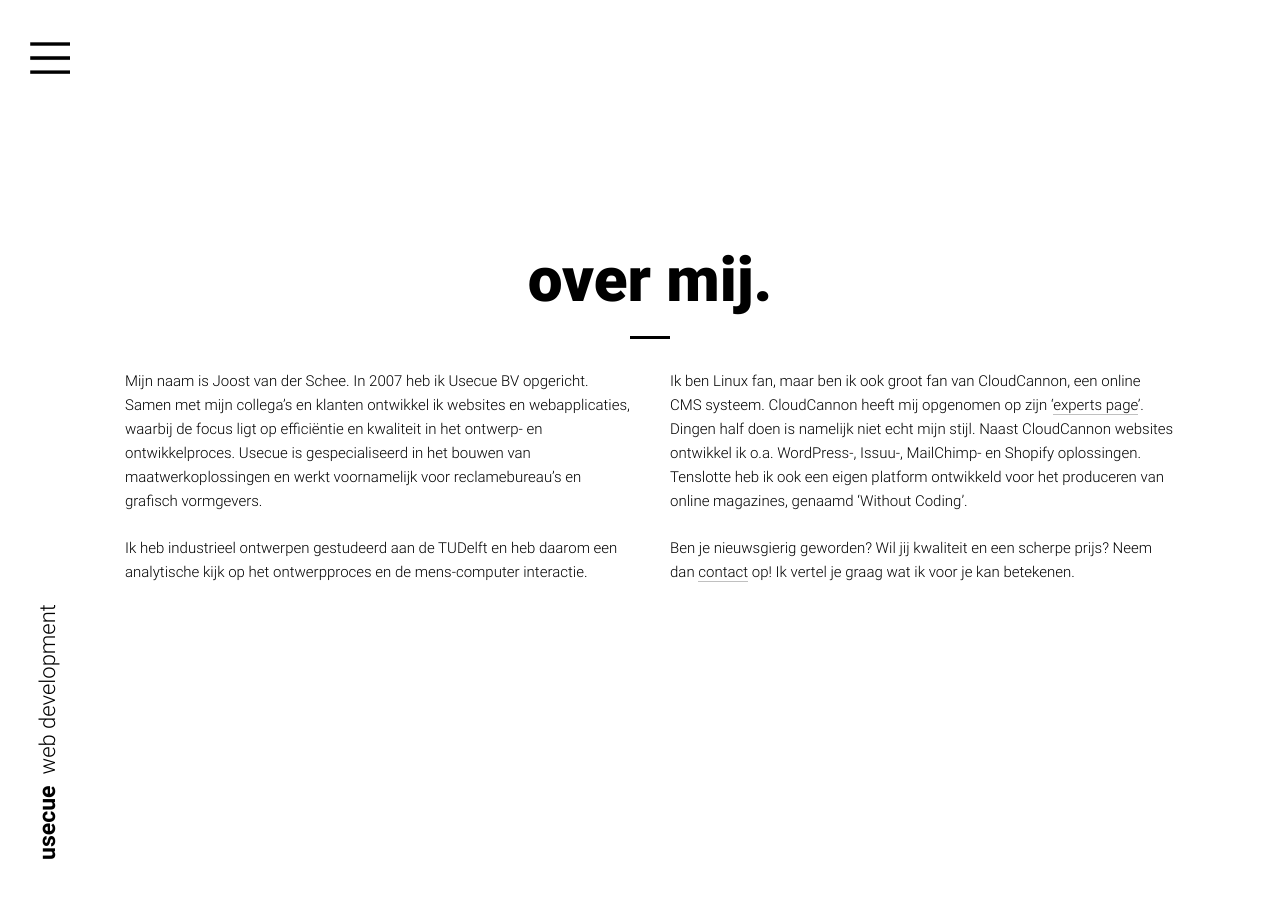
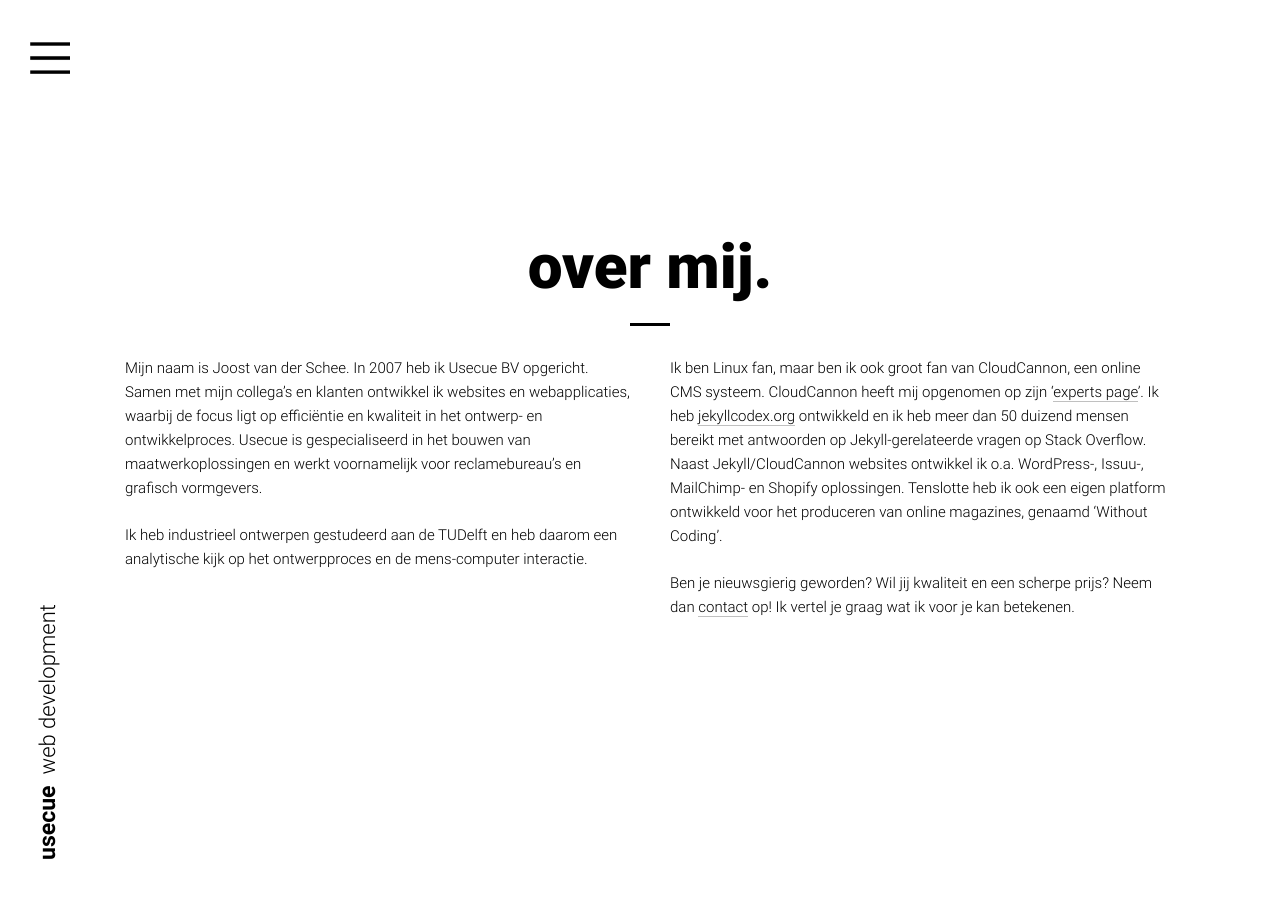
Before and after one commit to jhvanderschee/usecuewebsitenl, a Jekyll site: the page built from over-mij/index.md, in a window 1280 px wide. Built offline with Jekyll 4.4.1, drawn with Linux system fonts in a browser that asks for light colours.

Commit message:
Update index.md

```diff
--- a/over-mij/index.md
+++ b/over-mij/index.md
@@ -13,6 +13,6 @@ Mijn naam is Joost van der Schee. In 2007 heb ik Usecue BV opgericht. Samen met
 
 Ik heb industrieel ontwerpen gestudeerd aan de TUDelft en heb daarom een analytische kijk op het ontwerpproces en de mens-computer interactie.
 
-Ik ben Linux fan, maar ben ik ook groot fan van CloudCannon, een online CMS systeem. CloudCannon heeft mij opgenomen op zijn '[experts page](https://cloudcannon.com/experts/)'. Dingen half doen is namelijk niet echt mijn stijl. Naast CloudCannon websites ontwikkel ik o.a. WordPress-, Issuu-, MailChimp- en Shopify oplossingen. Tenslotte heb ik ook een eigen platform ontwikkeld voor het produceren van online magazines, genaamd 'Without Coding'.
+Ik ben Linux fan, maar ben ik ook groot fan van CloudCannon, een online CMS systeem. CloudCannon heeft mij opgenomen op zijn '[experts page](https://cloudcannon.com/experts/)'. Ik heb [jekyllcodex.org](https://jekyllcodex.org) ontwikkeld en ik heb meer dan 50 duizend mensen bereikt met antwoorden op Jekyll-gerelateerde vragen op Stack Overflow. Naast Jekyll/CloudCannon websites ontwikkel ik o.a. WordPress-, Issuu-, MailChimp- en Shopify oplossingen. Tenslotte heb ik ook een eigen platform ontwikkeld voor het produceren van online magazines, genaamd 'Without Coding'.
 
 Ben je nieuwsgierig geworden? Wil jij kwaliteit en een scherpe prijs? Neem dan [contact](/contact) op! Ik vertel je graag wat ik voor je kan betekenen.
```
